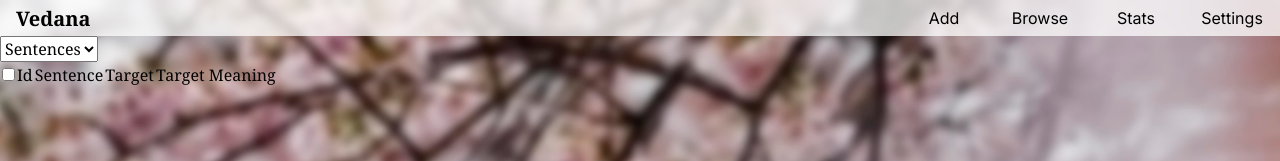
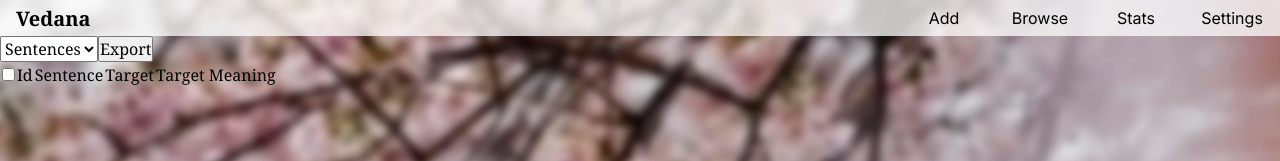
Before and after one commit to 2Geigh/KDict, a React (Vite) app in the folder desktop/frontend/: page /collection in a window 1280 px wide. Shown: the top 161 px of the page. Built offline with nearby package versions, Linux system fonts and the light colour scheme.

Commit message:
added export button to collection page

```diff
--- a/desktop/frontend/src/pages/Collection/Collection.tsx
+++ b/desktop/frontend/src/pages/Collection/Collection.tsx
@@ -25,10 +25,13 @@ const Collection: FC = () => {
 	return (
 		<div id="Collection" className="page">
 			<div id="container">
-				<select defaultValue={"sentences"}>
-					<option value="sentences">Sentences</option>
-					<option value="words">Words</option>
-				</select>
+				<div className="top">
+					<select defaultValue={"sentences"}>
+						<option value="sentences">Sentences</option>
+						<option value="words">Words</option>
+					</select>
+					<button>Export</button>
+				</div>
 				<table>
 					<tr>
 						<th>
```
